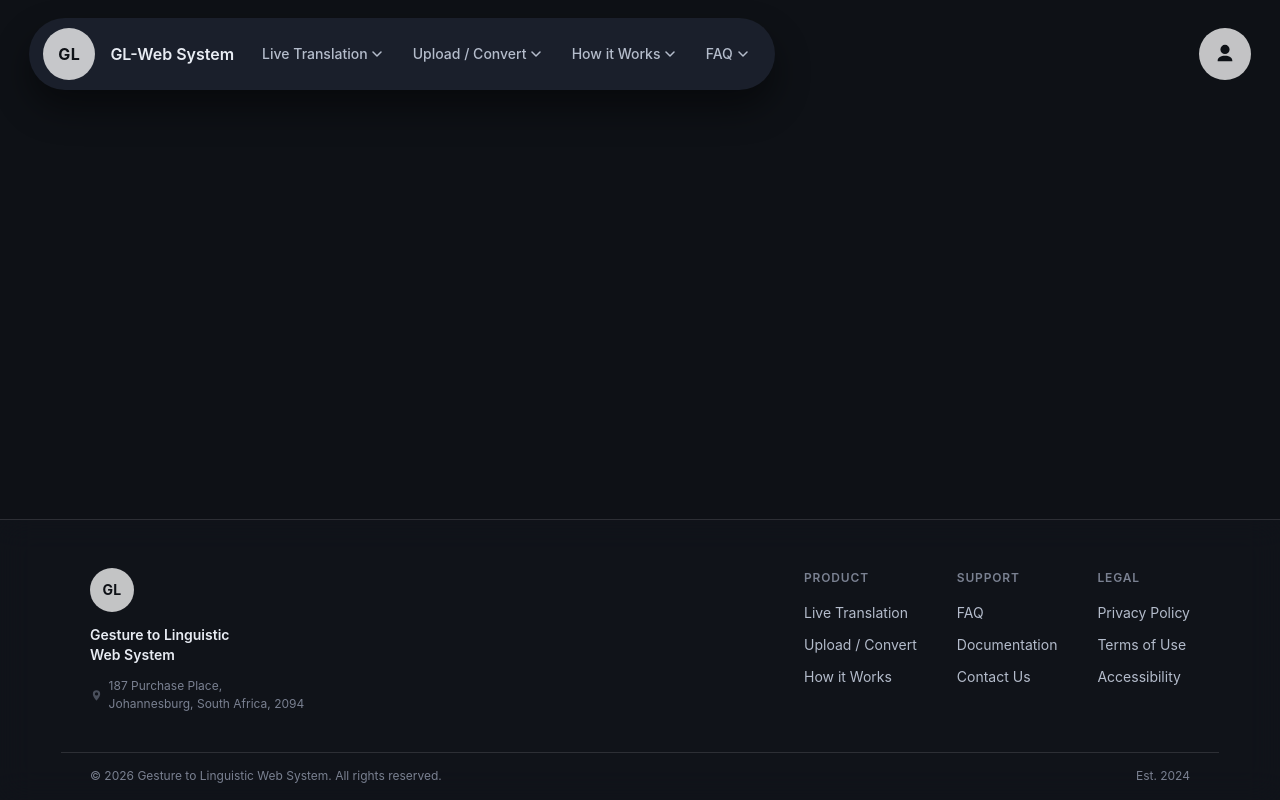
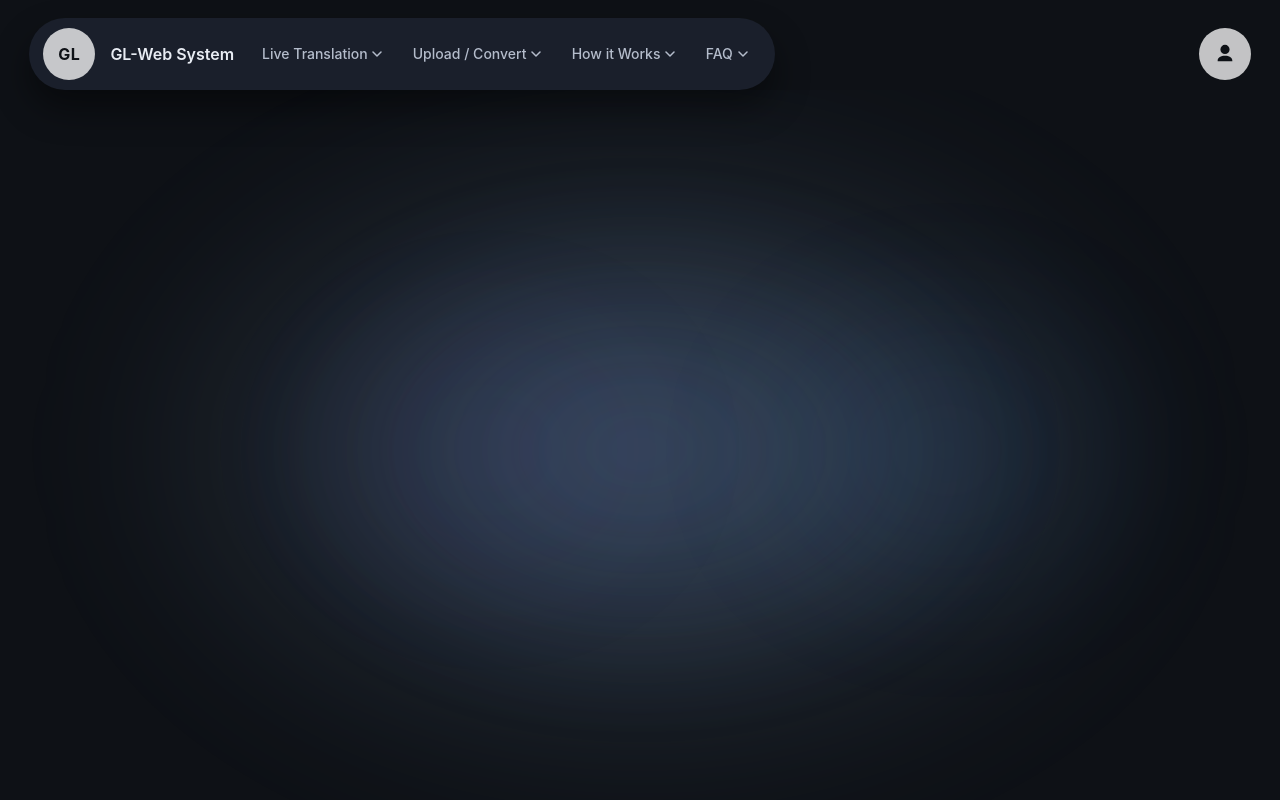
Before and after one commit to ClementPhoshoko/Hand-Sign-Recognition-Web-System, a React (Vite) app in the folder client/: page / in a window 1280 px wide. Shown: the top 800 px of the page. Built offline with nearby package versions, Linux system fonts and the light colour scheme.

Commit message:
feat: enhance homepage layout with animated canvas background and orbs

```diff
--- a/client/src/pages/homepage/Homepage.css
+++ b/client/src/pages/homepage/Homepage.css
@@ -1,3 +1,153 @@
+/* ═══════════════════════════════════════════════════════════════
+   HOMEPAGE SHELL
+═══════════════════════════════════════════════════════════════ */
+
 .homepage-shell {
 	flex: 1;
+	position: relative;
+	overflow: hidden;
+	display: flex;
+	flex-direction: column;
+	min-height: calc(100vh - 80px); /* below nav */
 }
+
+/* Page content — sits above the canvas via z-index: 1 */
+.homepage-content {
+	position: relative;
+	z-index: 1;
+	flex: 1;
+}
+
+/* ═══════════════════════════════════════════════════════════════
+   CANVAS — background glow layer
+═══════════════════════════════════════════════════════════════ */
+
+.hp-canvas {
+	position: absolute;
+	inset: 0;
+	pointer-events: none;
+	z-index: 0;
+	isolation: isolate;
+}
+
+/* ── Shared orb base ────────────────────────────────────────────── */
+/*
+  Only `opacity` and `transform: scale()` are animated.
+  `filter: blur()` stays static — no layout, no paint.
+  Result: smooth GPU-composited animation, minimal CPU cost.
+*/
+.hp-orb {
+	position: absolute;
+	border-radius: 50%;
+	will-change: transform, opacity;
+	transform-origin: center center;
+}
+
+/* ── Orb 1: primary center pulse ──────────────────────────────── */
+/* Largest, centered — this is the hero glow under the future text */
+.hp-orb--1 {
+	width: 860px;
+	height: 560px;
+	top: calc(50% - 280px);
+	left: calc(50% - 430px);
+	background: radial-gradient(
+		ellipse at center,
+		rgba(120, 170, 255, 0.62) 0%,
+		rgba(120, 170, 255, 0.30) 38%,
+		rgba(120, 170, 255, 0.10) 58%,
+		transparent 72%
+	);
+	filter: blur(48px);
+	animation: orbPulse1 5.5s ease-in-out infinite;
+}
+
+/* ── Orb 2: secondary wider halo ────────────────────────────── */
+/* Wider and more diffuse, breathes slightly out of phase with orb 1 */
+.hp-orb--2 {
+	width: 1100px;
+	height: 700px;
+	top: calc(50% - 350px);
+	left: calc(50% - 550px);
+	background: radial-gradient(
+		ellipse at center,
+		rgba(176, 214, 255, 0.28) 0%,
+		rgba(176, 214, 255, 0.14) 45%,
+		transparent 70%
+	);
+	filter: blur(75px);
+	animation: orbPulse2 8s ease-in-out infinite;
+}
+
+/* ── Orb 3: left accent, blue-purple ──────────────────────────── */
+/* Adds depth — purple cast to the left of center */
+.hp-orb--3 {
+	width: 500px;
+	height: 400px;
+	top: calc(50% - 200px);
+	left: calc(50% - 380px);
+	background: radial-gradient(
+		ellipse at center,
+		rgba(110, 90, 240, 0.32) 0%,
+		rgba(110, 90, 240, 0.12) 45%,
+		transparent 68%
+	);
+	filter: blur(80px);
+	animation: orbPulse3 10s ease-in-out infinite;
+}
+
+/* ── Orb 4: right accent, cool teal-blue ───────────────────────── */
+/* Mirror accent on the right, slightly warmer blue */
+.hp-orb--4 {
+	width: 480px;
+	height: 380px;
+	top: calc(50% - 190px);
+	left: calc(50% + 60px);
+	background: radial-gradient(
+		ellipse at center,
+		rgba(80, 160, 255, 0.30) 0%,
+		rgba(80, 160, 255, 0.12) 45%,
+		transparent 68%
+	);
+	filter: blur(78px);
+	animation: orbPulse4 7s ease-in-out infinite;
+}
+
+/* ═══════════════════════════════════════════════════════════════
+   KEYFRAMES
+═══════════════════════════════════════════════════════════════ */
+
+/* Primary hero pulse: bright core breath */
+@keyframes orbPulse1 {
+	0%   { opacity: 0.30; transform: scale(0.94); }
+	50%  { opacity: 1;    transform: scale(1.08); }
+	100% { opacity: 0.30; transform: scale(0.94); }
+}
+
+/* Wide halo: slower, lags behind orb 1 */
+@keyframes orbPulse2 {
+	0%   { opacity: 0.25; transform: scale(0.97); }
+	50%  { opacity: 0.90; transform: scale(1.05); }
+	100% { opacity: 0.25; transform: scale(0.97); }
+}
+
+/* Left accent: out-of-phase, drifts left */
+@keyframes orbPulse3 {
+	0%   { opacity: 0.70; transform: scale(1.04) translateX(0);    }
+	50%  { opacity: 0.20; transform: scale(0.92) translateX(-22px); }
+	100% { opacity: 0.70; transform: scale(1.04) translateX(0);    }
+}
+
+/* Right accent: counter-moves to left accent */
+@keyframes orbPulse4 {
+	0%   { opacity: 0.20; transform: scale(0.93) translateX(0);   }
+	50%  { opacity: 0.80; transform: scale(1.09) translateX(20px); }
+	100% { opacity: 0.20; transform: scale(0.93) translateX(0);   }
+}
+
+/* ── Accessibility: respect reduced-motion ─────────────────────────── */
+@media (prefers-reduced-motion: reduce) {
+	.hp-orb {
+		animation: none;
+		opacity: 0.5;
+	}
+}
--- a/client/src/pages/homepage/Homepage.jsx
+++ b/client/src/pages/homepage/Homepage.jsx
@@ -3,7 +3,18 @@ import './Homepage.css'
 function Homepage() {
 	return (
 		<main className="homepage-shell">
+
+			{/* ── Animated canvas background ─────────────────────── */}
+			<div className="hp-canvas" aria-hidden="true">
+				<div className="hp-orb hp-orb--1" />
+				<div className="hp-orb hp-orb--2" />
+				<div className="hp-orb hp-orb--3" />
+				<div className="hp-orb hp-orb--4" />
+			</div>
+
+			{/* ── Page content (text goes here later) ────────────── */}
 			<section className="homepage-content" aria-label="Homepage content" />
+
 		</main>
 	)
 }
```
